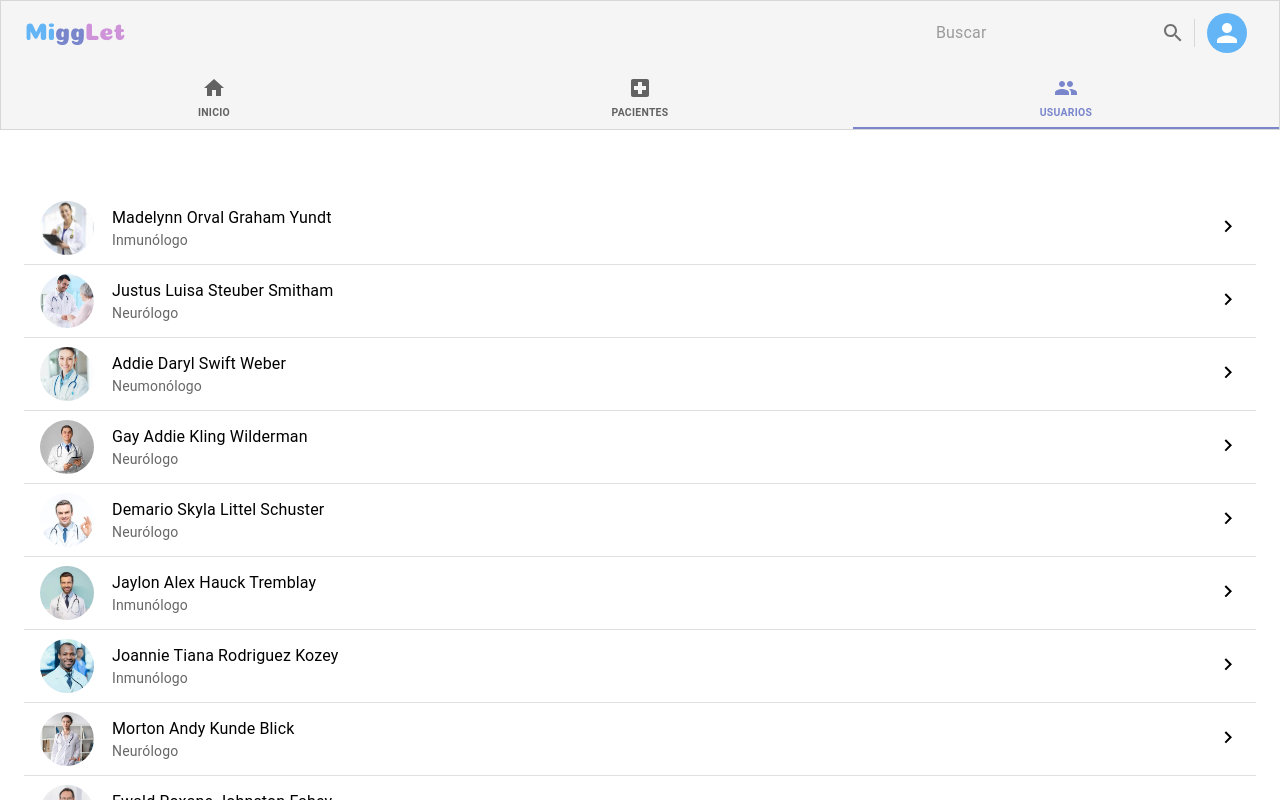
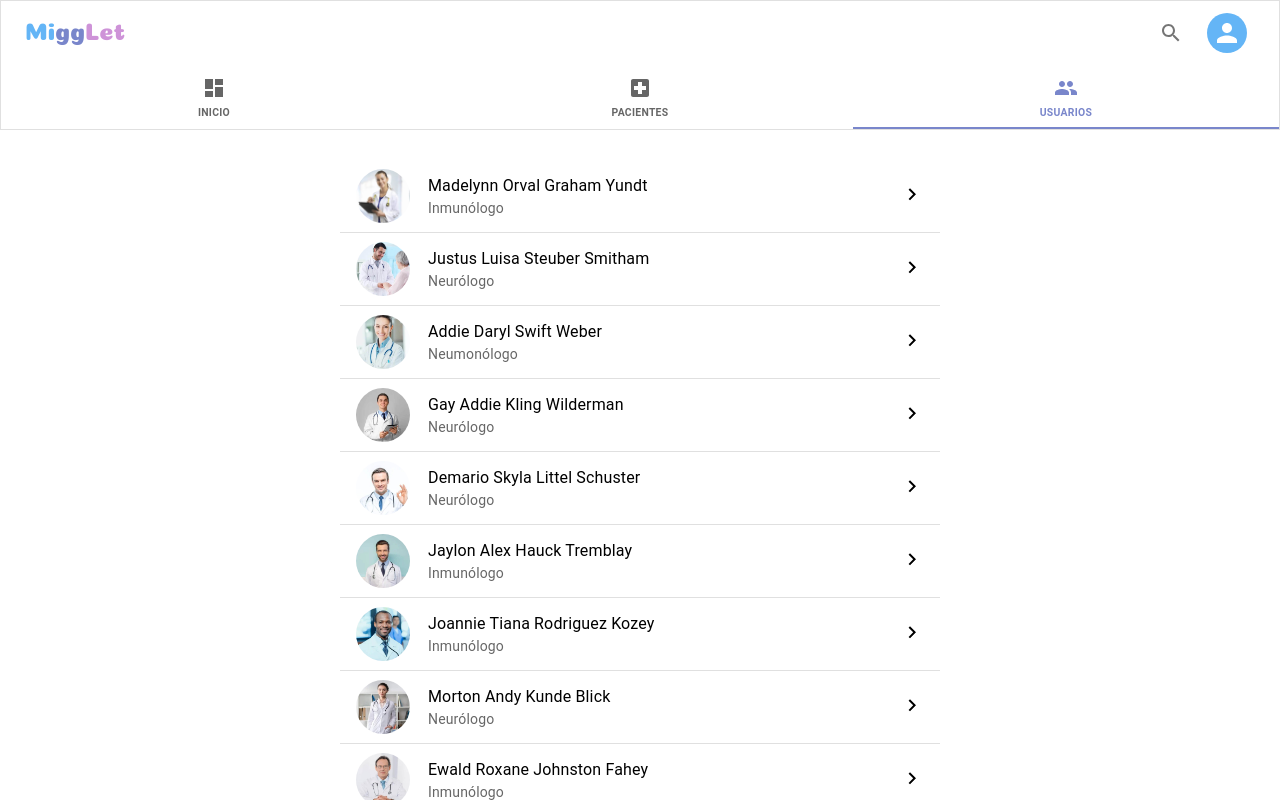
Before and after one commit to luiseyer/MiggLet, a React (Vite) app in the folder app/: page /users in a window 1280 px wide. Built offline with nearby package versions, Linux system fonts and the light colour scheme; sample sign-in values are in the browser's storage.

Commit message:
actualización de apariencia

```diff
--- a/app/src/components/NavigationMenu.jsx
+++ b/app/src/components/NavigationMenu.jsx
@@ -1,11 +1,11 @@
 import { useEffect, useRef, useState } from 'react'
 import { Link, useLocation } from 'react-router-dom'
-import { useScrollTrigger, AppBar, Toolbar, Tabs, Tab, Collapse, Stack, IconButton, Divider, InputBase } from '@mui/material'
+import { useScrollTrigger, AppBar, Toolbar, Tabs, Tab, Collapse, Stack, IconButton } from '@mui/material'
 import { AppTitle, ProfileButton } from '@components'
-import { LocalHospital as LocalHospitalIcon, Home as HomeIcon, People as PeopleIcon, Search as SearchIcon, ChevronLeft as ChevronLeftIcon } from '@mui/icons-material'
+import { LocalHospital as LocalHospitalIcon, Dashboard as DashboardIcon, People as PeopleIcon, Search as SearchIcon, ChevronLeft as ChevronLeftIcon } from '@mui/icons-material'
 
 const pages = [
-  { text: 'inicio', path: '/dashboard', icon: <HomeIcon /> },
+  { text: 'inicio', path: '/dashboard', icon: <DashboardIcon /> },
   { text: 'pacientes', path: '/patients', icon: <LocalHospitalIcon /> },
   { text: 'usuarios', path: '/users', icon: <PeopleIcon /> }
 ]
@@ -49,7 +49,7 @@ const NavigationMenu = ({ variant = 'navigation' }) => {
     <AppBar
       id='appbar'
       ref={ref}
-      color='neutral'
+      color='light'
       elevation={0}
       variant='outlined'
     >
@@ -58,16 +58,15 @@ const NavigationMenu = ({ variant = 'navigation' }) => {
           <Collapse in={!trigger} timeout='auto' unmountOnExit>
             <Toolbar sx={{ justifyContent: 'space-between' }}>
               <AppTitle variant='h5' />
-              <Stack direction='row' justifyContent='flex-end' alignItems='center'>
-                <InputBase
-                  sx={{ ml: 1, flex: 1 }}
-                  placeholder='Buscar'
-                  inputProps={{ 'aria-label': 'search google maps' }}
-                />
-                <IconButton type='button' size='small'>
+              <Stack
+                direction='row'
+                spacing={1}
+                justifyContent='flex-end'
+                alignItems='center'
+              >
+                <IconButton type='button'>
                   <SearchIcon />
                 </IconButton>
-                <Divider sx={{ height: 28, m: 0.5 }} orientation='vertical' />
                 <ProfileButton />
               </Stack>
             </Toolbar>
--- a/app/src/pages/Home.jsx
+++ b/app/src/pages/Home.jsx
@@ -1,29 +1,36 @@
 import { useEffect, useState } from 'react'
 import { Link } from 'react-router-dom'
-import { Button } from '@mui/material'
-import { Section } from '@components'
-import AnimatedLogo from '@assets/logo.gif'
-import SVGLogo from '@assets/logo.svg'
+import { Button, Box } from '@mui/material'
+import AnimatedLogo from '@assets/logotipo.gif'
+import SVGLogo from '@assets/logotipo.svg'
 
 const HomePage = () => {
   const [logo, setLogo] = useState(SVGLogo)
 
   useEffect(() => {
     setTimeout(() => setLogo(AnimatedLogo), 1000)
-    setTimeout(() => setLogo(SVGLogo), 4000)
+    setTimeout(() => setLogo(SVGLogo), 3000)
   }, [])
 
   return (
-    <main style={{ minHeight: '100%', display: 'grid', placeItems: 'center' }}>
-      <Section color='light.main'>
-        <img src={logo} />
-        <div style={{ display: 'flex', justifyContent: 'center', marginTop: '2rem' }}>
+    <Box
+      component='main'
+      sx={{
+        display: 'grid',
+        placeItems: 'center',
+        bgcolor: 'light.main',
+        minHeight: '100dvh'
+      }}
+    >
+      <Box>
+        <img className='logotipo' src={logo} />
+        <Box style={{ display: 'flex', justifyContent: 'center', mt: '2rem' }}>
           <Button size='large' variant='contained' component={Link} to='/login'>
             Comenzar
           </Button>
-        </div>
-      </Section>
-    </main>
+        </Box>
+      </Box>
+    </Box>
   )
 }
 
--- a/app/src/pages/Patients.jsx
+++ b/app/src/pages/Patients.jsx
@@ -51,7 +51,7 @@ const RenderAllUsers = () => {
   return (
     <>
       <NavigationMenu />
-      <Section color='light.main'>
+      <Section color='light.main' sx={{ px: 0 }}>
         <TextField
           fullWidth
           variant='standard'
@@ -63,7 +63,14 @@ const RenderAllUsers = () => {
           sx={{ display: 'none' }}
         />
 
-        <List disablePadding sx={{ display: 'grid', gridTemplateColumns: '1fr', mt: 4 }}>
+        <List
+          disablePadding
+          sx={{
+            display: 'grid',
+            gridTemplateColumns: 'minmax(10%, 600px)',
+            justifyContent: 'center'
+          }}
+        >
           <UserList users={users} />
         </List>
 
--- a/app/src/pages/Users.jsx
+++ b/app/src/pages/Users.jsx
@@ -45,7 +45,7 @@ const RenderAllUsers = () => {
   return (
     <>
       <NavigationMenu />
-      <Section color='light.main'>
+      <Section color='light.main' sx={{ px: 0 }}>
         <TextField
           fullWidth
           variant='standard'
@@ -57,7 +57,14 @@ const RenderAllUsers = () => {
           sx={{ display: 'none' }}
         />
 
-        <List disablePadding sx={{ display: 'grid', gridTemplateColumns: '1fr', mt: 4 }}>
+        <List
+          disablePadding
+          sx={{
+            display: 'grid',
+            gridTemplateColumns: 'minmax(10%, 600px)',
+            justifyContent: 'center'
+          }}
+        >
           <UserList users={users} />
         </List>
 
```
